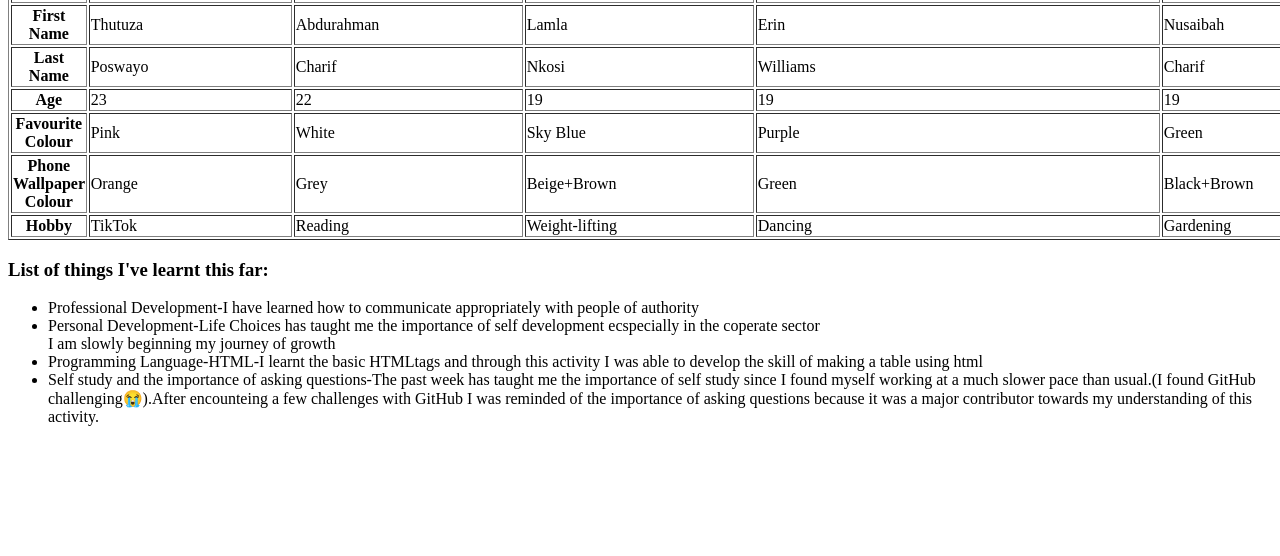
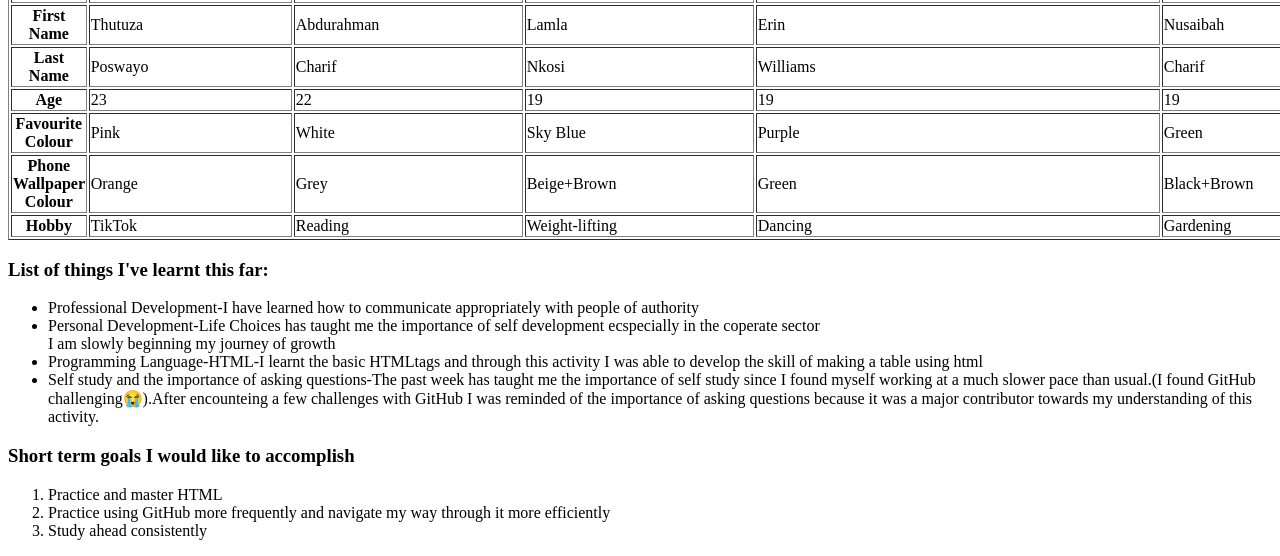
Before and after one commit to Nusaibah01/gitexe, a plain HTML site: page index.html in a window 1280 px wide. Shown: the part 682-1238 px from the top of the page. Before the commit the page ends 1124 px from the top, so only its background shows below. Drawn offline with Linux system fonts and the light colour scheme.

Commit message:
shorttgoals

```diff
--- a/index.html
+++ b/index.html
@@ -86,5 +86,11 @@
         study since I found myself working at a much slower pace than usual.(I found GitHub challenging😭).After encounteing a few challenges with GitHub
         I was reminded of the importance of asking questions because it was a major contributor towards my understanding of this activity.  </li>
     </ul>
+    <h3>Short term goals I would like to accomplish</h3>
+<ol>
+<li>Practice and master HTML</li>
+<li>Practice using GitHub more frequently and navigate my way through it more efficiently</li>
+<li>Study ahead consistently</li>
+
 </body>
 </html>
```
